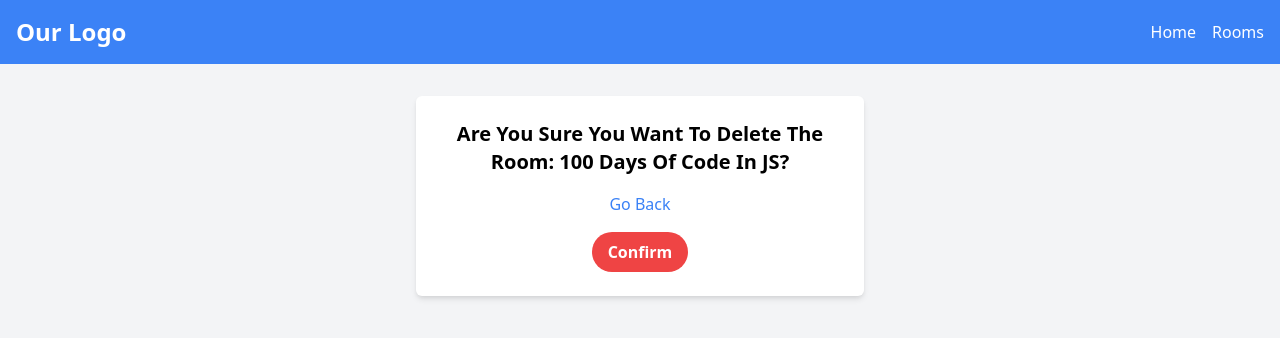
After one commit to TheTahaYaseen/StudyBuddy, a Django app: page /delete-room/1 in a window 1280 px wide. The commit adds this page. Shown: the top 338 px of the page. Run offline with Django 4.2, Linux system fonts and the light colour scheme; data comes from the database, SQL or seed files in the repository; both versions use the stored data as it was after the commit.

Commit message:
It Is Now A Basic CRUD

```diff
--- /dev/null
+++ b/base/templates/base/delete.html
@@ -0,0 +1,18 @@
+{% extends "mainlayout.html" %}
+
+{% block content %}
+<div class="container mx-auto mt-8">
+    <form method="POST" class="max-w-md mx-auto p-6 bg-white rounded-md shadow-md">
+        {% csrf_token %}
+        <p class="text-xl font-semibold text-center mb-4">
+            Are You Sure You Want To Delete {{ objectToDelete }}?
+        </p>
+        <div class="text-center">
+            <a href="{{ request.META.HTTP_REFERER }}" class="text-blue-500 hover:underline block mb-4">
+                Go Back
+            </a>
+            <input type="submit" value="Confirm" class="bg-red-500 text-white font-bold py-2 px-4 rounded-full hover:bg-red-700 hover:shadow-md transition duration-300">
+        </div>
+    </form>
+</div>
+{% endblock content %}
--- a/base/templates/base/home.html
+++ b/base/templates/base/home.html
@@ -10,7 +10,8 @@
                     <h5 class="text-xl font-bold mb-2">{{ room.name }}</h5>
                     <p class="text-lg text-gray-600">{{ room.description }}</p>
                 </a>
-                <a href="{% url 'update-room' room.id %}" class="mt-4 block text-blue-500 font-semibold hover:underline">Update Room</a>
+                <a href="{% url 'update-room' room.id %}" class="mt-4 block text-blue-500 font-semibold hover:underline">Update</a>
+                <a href="{% url 'delete-room' room.id %}" class="mt-4 block text-blue-500 font-semibold hover:underline">Delete</a>
             </div>
         {% endfor %}
     </div>
--- a/base/urls.py
+++ b/base/urls.py
@@ -6,5 +6,6 @@ urlpatterns = [
     # path("room/<datatype:identifier>", views.room, name = "room")
     path("room/<str:primary_key>", views.room, name = "room"),
     path("create-room/", views.create_room, name = "create-room"),
-    path("create-room/<str:primary_key>", views.update_room, name = "update-room")
+    path("update-room/<str:primary_key>", views.update_room, name = "update-room"),
+    path("delete-room/<str:primary_key>", views.delete_room, name = "delete-room")
 ]
--- a/base/views.py
+++ b/base/views.py
@@ -44,3 +44,11 @@ def update_room(request, primary_key):
     context = {"form": form, "isUpdate": True}
 
     return render(request, "base/room_form.html", context)
+
+def delete_room(request, primary_key):
+    room = Room.objects.get(id = primary_key)
+    if request.method == "POST":
+        room.delete()
+        return redirect("home")
+    context = {"objectToDelete": f"The Room: {room}"}
+    return render(request, "base/delete.html", context)
```
Also changed, not shown: db.sqlite3.
